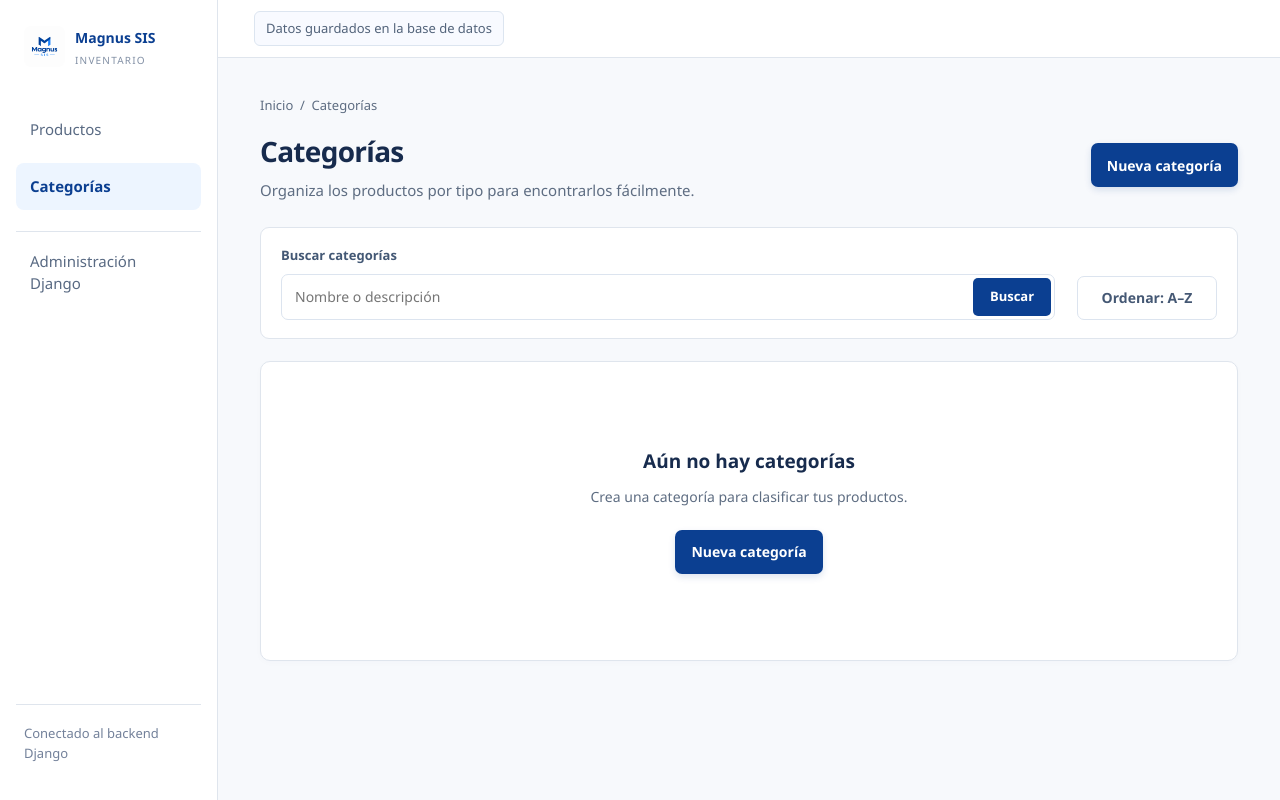
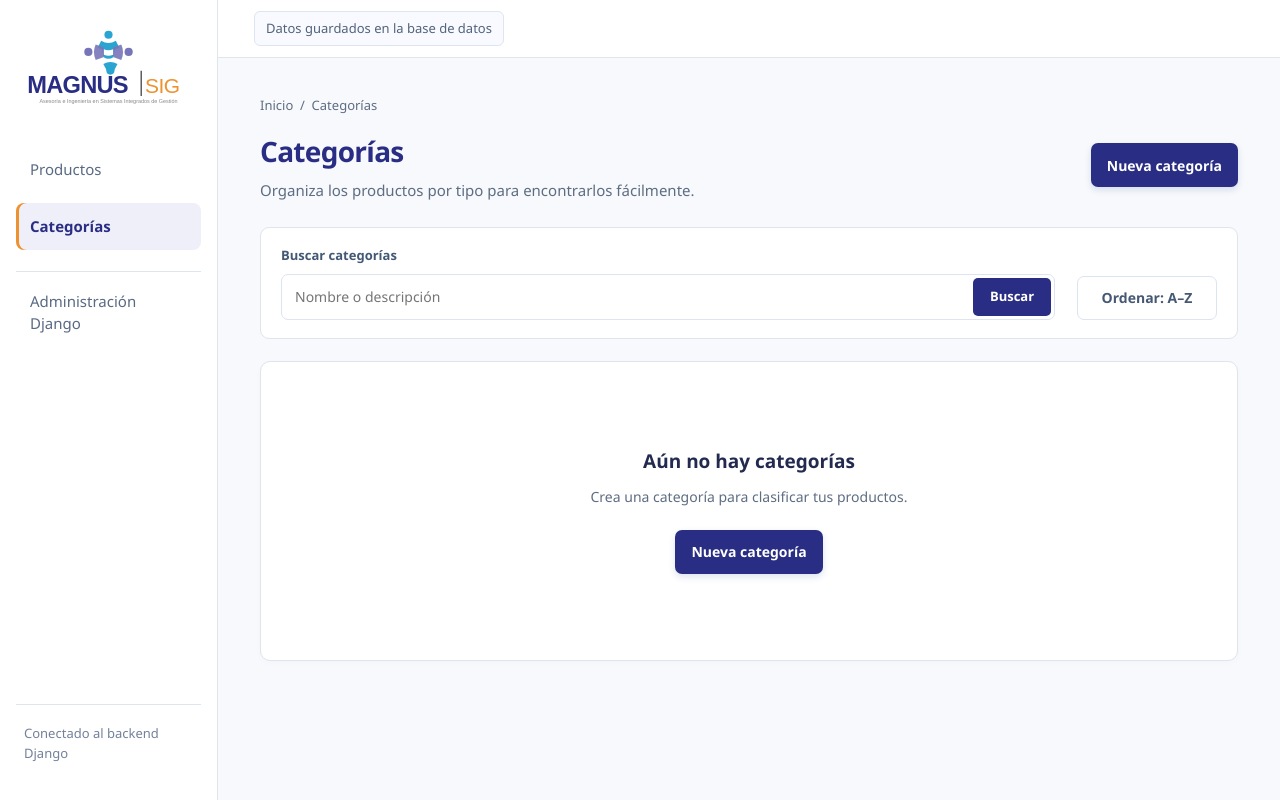
Before and after one commit to kevinsanchezpe-ops/CRUD_MagnusSIS, a Django app: page /categorias/ in a window 1280 px wide. Run offline with Django 5.2, Linux system fonts and the light colour scheme; data that the repository does not hold is empty; style sheets or scripts are compiled from the project's sources.

Commit message:
se actualizó el logo y los colores del sistema con los colores del logo

```diff
--- a/magnus_sis/productos/static/productos/mockups-inventario.css
+++ b/magnus_sis/productos/static/productos/mockups-inventario.css
@@ -1,4 +1,4 @@
-:root{--navy:#0b3f91;--blue:#1684f8;--ink:#172b4d;--muted:#73819a;--line:#e5eaf2;--canvas:#f3f6fb;--white:#fff;--green:#16845b;--amber:#a8690a;--red:#bf3d43;--shadow:0 12px 32px #19365d0d}
+:root{--navy:#292d83;--blue:#2aa5d2;--purple:#7775b9;--orange:#ed922e;--ink:#222a50;--muted:#73819a;--line:#e5eaf2;--canvas:#f5f6fb;--white:#fff;--green:#16845b;--amber:#a8690a;--red:#bf3d43;--shadow:0 12px 32px #292d8312}
     *{box-sizing:border-box}body{margin:0;background:#eaf0f8;color:var(--ink);font:14px/1.45 Inter,"Segoe UI",Arial,sans-serif}button,input,select,textarea{font:inherit}button{cursor:pointer}
     .board{max-width:1600px;margin:0 auto;padding:36px 44px 64px}.board-head{display:flex;align-items:center;justify-content:space-between;margin-bottom:28px}.brand{display:flex;gap:14px;align-items:center}.brand img{width:142px;height:88px;object-fit:contain;background:white;border-radius:12px}.brand-copy strong{display:block;font-size:20px}.brand-copy span,.eyebrow{color:var(--muted);font-size:12px}.board-head .tag{padding:8px 12px;border:1px solid #dbe4f0;border-radius:999px;color:#526782;background:#f8faff;font-size:12px}
     .screens{display:grid;grid-template-columns:1fr 1fr;gap:30px;align-items:start}.screen{background:var(--white);border:1px solid #dfe6ef;border-radius:16px;overflow:hidden;box-shadow:var(--shadow);min-height:650px}.screen.wide{grid-column:1/-1;min-height:0}.screen-label{display:flex;justify-content:space-between;align-items:center;padding:13px 19px;background:#f9fbfe;border-bottom:1px solid var(--line);color:#60728c;font-size:11px;font-weight:700;letter-spacing:.08em;text-transform:uppercase}.screen-label span:last-child{font-weight:500;letter-spacing:0;text-transform:none}.app{min-height:610px;display:flex;background:#f7f9fc}.wide .app{min-height:620px}
@@ -16,7 +16,22 @@ body.app-page{min-height:100vh;background:#f7f9fc;color:var(--ink)}
 .app-page .app{min-height:100vh;background:#f7f9fc}
 .app-page .sidebar{position:sticky;top:0;height:100vh;min-height:610px}
 .app-page .side-brand{text-decoration:none}
-.app-page .side-brand img{border-radius:8px}
+.app-page .side-brand{display:flex;justify-content:center;align-items:center;padding:2px 0 28px}
+.app-page .side-brand img{display:block;width:190px;height:auto;object-fit:contain}
+.app-page .side-brand .brand-logo-mark{display:none}
+.app-page .nav-item:hover:not(.active){background:#f2f1fa;color:var(--navy)}
+.app-page .nav-item.active{background:#efeffa;color:var(--navy);box-shadow:inset 3px 0 var(--orange)}
+.app-page .primary,.app-page .search-submit{background:var(--navy)}
+.app-page .primary:hover,.app-page .search-submit:hover{background:#22256e}
+.app-page .category-count,.app-page .system-status{border-color:#d9d8f0;background:#f6f5fc}
+.app-page .category-count{color:var(--navy)}
+.app-page .category-card .cat-icon,.app-page .empty-icon{background:#eaf7fb;color:#16789b}
+.app-page :is(input,select,textarea):focus{border-color:var(--blue);box-shadow:0 0 0 3px #2aa5d226}
+.app-page :is(a,button,input,select,textarea,[tabindex]):focus-visible{outline-color:var(--blue)}
+.app-page .table-action{color:#16789b}
+.app-page .table-action:hover{color:var(--navy)}
+.app-page .btn.secondary:hover,.app-page .subtle:hover{border-color:var(--purple);color:var(--navy)}
+.app-page .heading h1,.app-page .form-help h2{color:var(--navy)}
 .system-caption{margin-top:14px}
 .app-page .topbar{position:sticky;top:0;z-index:2}
 .system-status{display:flex;align-items:center;gap:8px;margin-right:auto}
@@ -134,6 +149,8 @@ body.app-page{min-height:100vh;background:#f7f9fc;color:var(--ink)}
   .app-page .sidebar{position:sticky;z-index:4;top:0;width:100%;height:auto;min-height:0;padding:10px 14px;background:#fff;border-right:0;border-bottom:1px solid var(--line);display:flex;flex-direction:row;flex-wrap:wrap;align-items:center;gap:6px}
   .app-page .side-brand{flex:1 0 100%;padding:0 2px 6px;justify-content:flex-start;gap:10px}
   .app-page .side-brand img{width:34px;height:34px}
+  .app-page .side-brand .brand-logo-full{display:none}
+  .app-page .side-brand .brand-logo-mark{display:block;width:38px;height:38px}
   .app-page .side-brand b{font-size:15px}
   .app-page .side-brand small{font-size:11px}
   .app-page .primary-nav{display:flex;flex:1 0 100%;flex-wrap:wrap;gap:6px}
--- a/magnus_sis/productos/templates/productos/base.html
+++ b/magnus_sis/productos/templates/productos/base.html
@@ -4,7 +4,7 @@
 <head>
   <meta charset="utf-8">
   <meta name="viewport" content="width=device-width, initial-scale=1">
-  <meta name="theme-color" content="#0b3f91">
+  <meta name="theme-color" content="#292d83">
   <title>{% block title %}Inventario · Magnus SIS{% endblock %}</title>
   <link rel="stylesheet" href="{% static 'productos/tailwind.generated.css' %}">
   <link rel="stylesheet" href="{% static 'productos/mockups-inventario.css' %}">
@@ -24,8 +24,8 @@
   <div class="app">
     <aside class="sidebar" aria-label="Barra lateral">
       <a class="side-brand" href="{% url 'productos:lista' %}">
-        <img src="{% static 'branding/logo.png' %}" alt="">
-        <span><b>Magnus SIS</b><small>INVENTARIO</small></span>
+        <img class="brand-logo-full" src="{% static 'branding/logo.svg' %}" alt="Magnus SIG — Asesoría e Ingeniería en Sistemas Integrados de Gestión">
+        <img class="brand-logo-mark" src="{% static 'branding/logo-marca.svg' %}" alt="Magnus SIG">
       </a>
       <nav class="primary-nav" aria-label="Navegación principal">
         <a class="nav-item {% if request.path == '/' %}active{% endif %}" href="{% url 'productos:lista' %}" {% if request.path == '/' %}aria-current="page"{% endif %}><span class="nav-text">Productos</span></a>
```
Also changed, not shown: assets/branding/logo.png (deleted), magnus_sis/productos/static/branding/logo-marca.svg (added), magnus_sis/productos/static/branding/logo.svg (added).
